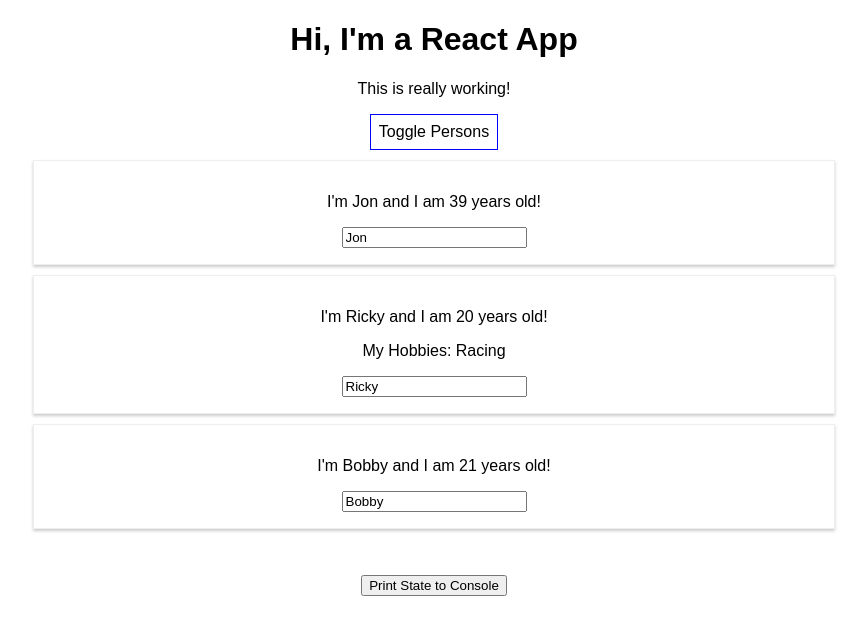
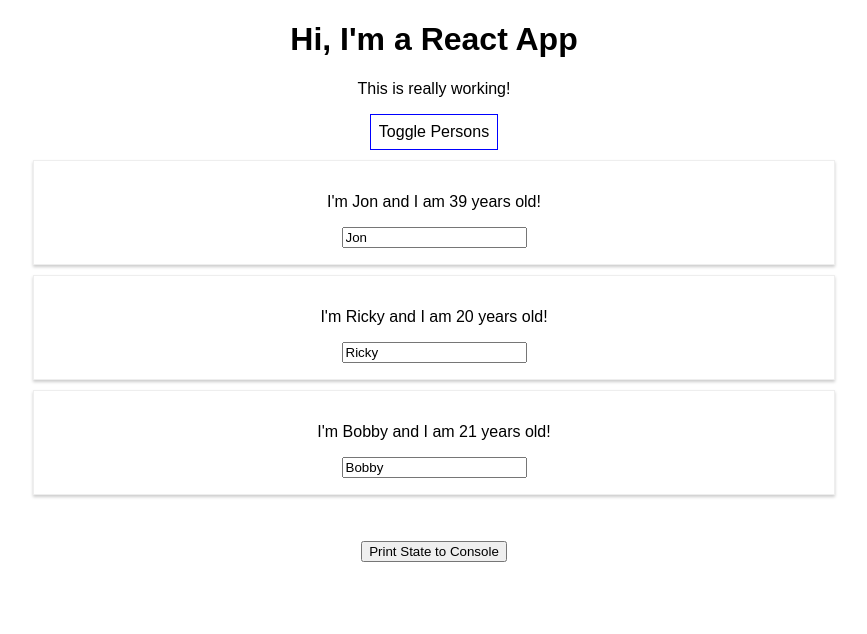
Before and after one commit to jonriddick/react-complete-guide, a React (Create React App) app: page / in a window 1280 px wide. Both pictures are taken after a click on the button "Toggle Persons". Shown: the top 634 px of the page, without its empty margins (206-1073 px from the left). Built offline with nearby package versions, Linux system fonts and the light colour scheme.

Commit message:
Outputting lists #53

```diff
--- a/src/App.js
+++ b/src/App.js
@@ -60,17 +60,11 @@
     if (this.state.showPersons){
       persons = (
         <div >
-          <Person
-            name={this.state.persons[0].name}
-            age={this.state.persons[0].age}/>
-          <Person
-            name={this.state.persons[1].name}
-            age={this.state.persons[1].age}
-            click={this.switchNameHandler.bind(this, 'Jon!')}
-            changed={this.nameChangedHandler} >My Hobbies: Racing</Person>
-          <Person
-            name={this.state.persons[2].name}
-            age={this.state.persons[2].age}/>
+          {this.state.persons.map(person => {
+              return <Person
+              name={person.name}
+              age={person.age} />
+            })}
         </div>
       );
     }
```
